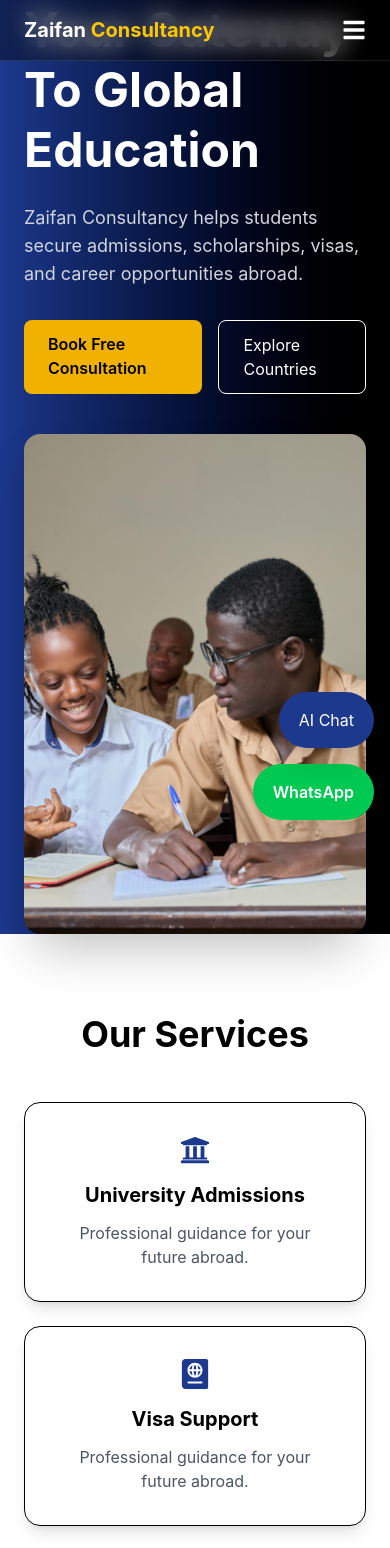
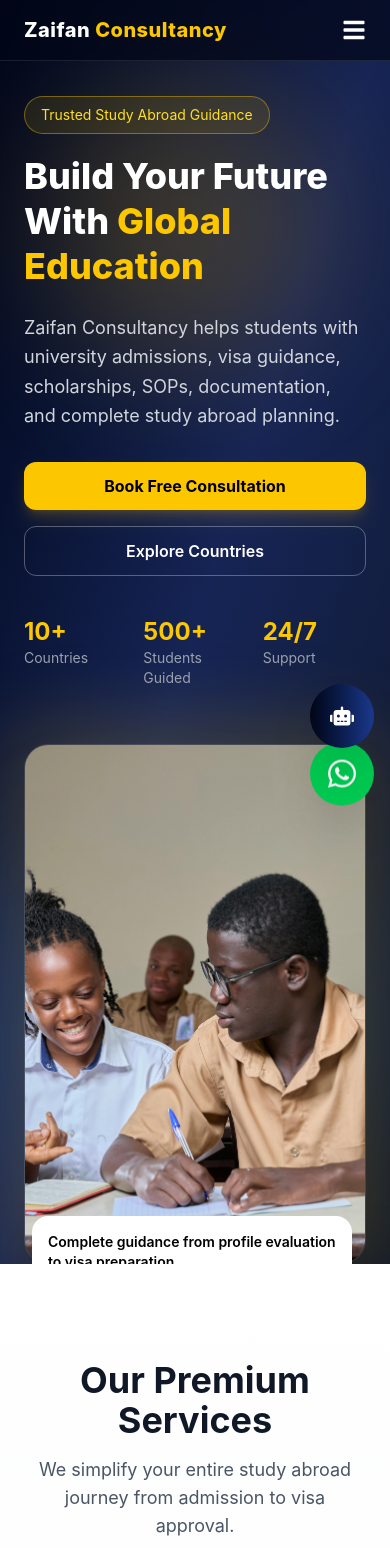
Before and after one commit to zaifanconsultancy-del/zaifan-consultancy, a React (Vite) app: page / in a window 390 px wide. Shown: the top 1548 px of the page. Built offline with nearby package versions, Linux system fonts and the light colour scheme.

Commit message:
Zaifan premium website redesign

```diff
--- a/src/components/Chatbot.jsx
+++ b/src/components/Chatbot.jsx
@@ -1,4 +1,5 @@
 import { useState } from "react"
+import { FaRobot, FaPaperPlane } from "react-icons/fa"
 
 function Chatbot() {
   const [open, setOpen] = useState(false)
@@ -6,43 +7,69 @@
   return (
     <div className="fixed bottom-24 right-4 md:right-6 z-50">
       {open && (
-        <div className="w-80 bg-white rounded-2xl shadow-2xl border overflow-hidden mb-4">
-          <div className="bg-blue-900 text-white p-4 flex justify-between items-center">
-            <div>
-              <h3 className="font-bold">Zaifan AI Assistant</h3>
-              <p className="text-sm text-gray-200">Ask about study abroad</p>
+        <div className="w-80 md:w-96 bg-white rounded-3xl shadow-2xl border border-gray-200 overflow-hidden mb-4">
+
+          {/* Header */}
+          <div className="bg-gradient-to-r from-slate-950 to-blue-900 text-white p-4 flex justify-between items-center">
+            <div className="flex items-center gap-3">
+              <div className="bg-yellow-400 text-black p-2 rounded-full">
+                <FaRobot />
+              </div>
+
+              <div>
+                <h3 className="font-bold">Zaifan AI Assistant</h3>
+                <p className="text-xs text-gray-300">
+                  Ask about studying abroad
+                </p>
+              </div>
             </div>
 
-            <button onClick={() => setOpen(false)} className="text-xl">
+            <button
+              onClick={() => setOpen(false)}
+              className="text-xl hover:text-yellow-400"
+            >
               ×
             </button>
           </div>
 
-          <div className="p-4 h-56 overflow-y-auto bg-gray-50">
-            <div className="bg-white p-3 rounded-xl shadow text-sm text-gray-700">
-              Hello 👋 I’m Zaifan AI Assistant. How can I help you today?
+          {/* Chat Area */}
+          <div className="p-4 h-64 overflow-y-auto bg-gray-50 space-y-3">
+            <div className="bg-white p-3 rounded-2xl shadow text-sm text-gray-700 max-w-[80%]">
+              Hello 👋 I’m Zaifan AI Assistant.
+              <br />
+              Ask me about admissions, scholarships, visas or countries.
+            </div>
+
+            <div className="bg-blue-900 text-white p-3 rounded-2xl ml-auto max-w-[80%] text-sm">
+              Which country offers affordable education?
+            </div>
+
+            <div className="bg-white p-3 rounded-2xl shadow text-sm text-gray-700 max-w-[80%]">
+              Countries like Italy, Germany and Turkey are popular affordable options.
             </div>
           </div>
 
-          <div className="p-3 border-t flex gap-2">
+          {/* Input */}
+          <div className="p-3 border-t flex gap-2 bg-white">
             <input
               type="text"
-              placeholder="Type your question..."
-              className="flex-1 border rounded-lg px-3 py-2 text-sm outline-none"
+              placeholder="Ask your question..."
+              className="flex-1 border rounded-xl px-4 py-2 text-sm outline-none focus:ring-2 focus:ring-yellow-400"
             />
 
-            <button className="bg-blue-900 text-white px-4 rounded-lg">
-              Send
+            <button className="bg-yellow-400 text-black px-4 rounded-xl hover:bg-yellow-300 transition">
+              <FaPaperPlane />
             </button>
           </div>
         </div>
       )}
 
+      {/* Floating Button */}
       <button
         onClick={() => setOpen(!open)}
-        className="bg-blue-900 text-white px-5 py-4 rounded-full shadow-xl hover:bg-blue-800"
+        className="bg-gradient-to-r from-slate-950 to-blue-900 text-white w-16 h-16 rounded-full shadow-2xl hover:scale-110 transition flex items-center justify-center"
       >
-        AI Chat
+        <FaRobot size={24} />
       </button>
     </div>
   )
--- a/src/components/Countries.jsx
+++ b/src/components/Countries.jsx
@@ -1,35 +1,75 @@
 function Countries() {
   const countries = [
-    "United Kingdom",
-    "Canada",
-    "Australia",
-    "Germany",
-    "Italy",
-    "Turkey",
+    {
+      name: "United Kingdom",
+      flag: "🇬🇧",
+      desc: "Top universities, strong career pathways and global recognition."
+    },
+    {
+      name: "Canada",
+      flag: "🇨🇦",
+      desc: "Affordable education with post-study work opportunities."
+    },
+    {
+      name: "Australia",
+      flag: "🇦🇺",
+      desc: "Excellent education system and student-friendly lifestyle."
+    },
+    {
+      name: "Germany",
+      flag: "🇩🇪",
+      desc: "Low tuition options and high-quality engineering programs."
+    },
+    {
+      name: "Italy",
+      flag: "🇮🇹",
+      desc: "Scholarship opportunities and affordable living costs."
+    },
+    {
+      name: "Turkey",
+      flag: "🇹🇷",
+      desc: "Budget-friendly universities with growing international demand."
+    },
   ]
 
   return (
-    <section id="countries" className="py-20 bg-white px-6">
-      <div className="max-w-6xl mx-auto">
+    <section
+      id="countries"
+      className="py-24 bg-slate-950 text-white px-6"
+    >
+      <div className="max-w-7xl mx-auto">
 
-        <h2 className="text-4xl font-bold text-center text-gray-900">
-          Study Destinations
-        </h2>
+        <div className="text-center max-w-2xl mx-auto">
+          <h2 className="text-4xl md:text-5xl font-bold">
+            Popular Study Destinations
+          </h2>
 
-        <p className="text-center text-gray-600 mt-4">
-          We help students apply to top countries worldwide.
-        </p>
+          <p className="text-gray-400 mt-4 text-lg">
+            Explore countries where we help students build their future.
+          </p>
+        </div>
 
-        <div className="grid md:grid-cols-3 gap-6 mt-12">
+        <div className="grid md:grid-cols-3 gap-8 mt-16">
           {countries.map((country, index) => (
             <div
               key={index}
-              className="bg-gradient-to-r from-blue-900 to-black text-white p-8 rounded-2xl shadow-lg hover:scale-105 transition"
+              className="bg-white/5 backdrop-blur-lg border border-white/10 rounded-3xl p-8 hover:border-yellow-400 hover:-translate-y-2 transition duration-300"
             >
-              <h3 className="text-2xl font-bold">{country}</h3>
-              <p className="mt-3 text-gray-300">
-                Admissions, visa guidance, scholarships and university support.
+              <div className="text-5xl mb-5">
+                {country.flag}
+              </div>
+
+              <h3 className="text-2xl font-bold mb-3">
+                {country.name}
+              </h3>
+
+              <p className="text-gray-400 leading-relaxed">
+                {country.desc}
               </p>
+
+              <button className="mt-6 text-yellow-400 font-semibold hover:text-yellow-300">
+                Learn More →
+              </button>
             </div>
           ))}
         </div>
--- a/src/components/Footer.jsx
+++ b/src/components/Footer.jsx
@@ -1,39 +1,35 @@
 function Footer() {
   return (
-    <footer className="bg-black text-white py-10 px-6">
-      <div className="max-w-6xl mx-auto grid md:grid-cols-3 gap-8">
-        <div>
-          <h2 className="text-2xl font-bold text-yellow-400">
-            Zaifan Consultancy
+    <footer className="bg-slate-950 text-white px-6 pt-16 pb-8">
+      <div className="max-w-7xl mx-auto grid md:grid-cols-4 gap-10">
+        <div className="md:col-span-2">
+          <h2 className="text-3xl font-extrabold">
+            Zaifan
+            <span className="text-yellow-400"> Consultancy</span>
           </h2>
-          <p className="mt-4 text-gray-400">
-            Your gateway to global education success.
+
+          <p className="mt-5 text-gray-400 max-w-md leading-relaxed">
+            Your trusted partner for admissions, scholarships, visa guidance,
+            documentation and complete study abroad planning.
           </p>
         </div>
 
         <div>
-          <h3 className="text-xl font-semibold">Quick Links</h3>
+          <h3 className="text-lg font-bold mb-5">Quick Links</h3>
 
-          <ul className="mt-4 space-y-2 text-gray-400">
-            <li>
-              <a href="#home" className="hover:text-yellow-400">Home</a>
-            </li>
-            <li>
-              <a href="#services" className="hover:text-yellow-400">Services</a>
-            </li>
-            <li>
-              <a href="#countries" className="hover:text-yellow-400">Countries</a>
-            </li>
-            <li>
-              <a href="#contact" className="hover:text-yellow-400">Contact</a>
-            </li>
+          <ul className="space-y-3 text-gray-400">
+            <li><a href="#home" className="hover:text-yellow-400 transition">Home</a></li>
+            <li><a href="#services" className="hover:text-yellow-400 transition">Services</a></li>
+            <li><a href="#about" className="hover:text-yellow-400 transition">About</a></li>
+            <li><a href="#countries" className="hover:text-yellow-400 transition">Countries</a></li>
+            <li><a href="#contact" className="hover:text-yellow-400 transition">Contact</a></li>
           </ul>
         </div>
 
         <div>
-          <h3 className="text-xl font-semibold">Contact</h3>
+          <h3 className="text-lg font-bold mb-5">Contact</h3>
 
-          <ul className="mt-4 space-y-2 text-gray-400">
+          <ul className="space-y-3 text-gray-400">
             <li>+92 330 5718131</li>
             <li>+92 333 9396336</li>
             <li>zaifanconsultancy@gmail.com</li>
@@ -42,8 +38,9 @@
         </div>
       </div>
 
-      <div className="border-t border-gray-700 mt-8 pt-6 text-center text-gray-500">
-        © 2026 Zaifan Consultancy. All rights reserved.
+      <div className="max-w-7xl mx-auto border-t border-white/10 mt-12 pt-6 flex flex-col md:flex-row items-center justify-between gap-4 text-gray-500 text-sm">
+        <p>© 2026 Zaifan Consultancy. All rights reserved.</p>
+        <p>Built for global education guidance.</p>
       </div>
     </footer>
   )
--- a/src/components/Hero.jsx
+++ b/src/components/Hero.jsx
@@ -5,56 +5,84 @@
   return (
     <section
       id="home"
-      className="min-h-screen bg-gradient-to-r from-blue-900 to-black text-white flex items-center justify-center px-6"
+      className="relative min-h-screen overflow-hidden bg-gradient-to-br from-slate-950 via-blue-950 to-slate-900 text-white flex items-center px-6 pt-24"
     >
-      <div className="max-w-6xl grid md:grid-cols-2 gap-10 items-center">
+      <div className="absolute top-20 left-10 w-72 h-72 bg-yellow-500/20 rounded-full blur-3xl"></div>
+      <div className="absolute bottom-10 right-10 w-96 h-96 bg-blue-500/20 rounded-full blur-3xl"></div>
 
-        {/* Left Side */}
+      <div className="relative z-10 max-w-7xl mx-auto grid md:grid-cols-2 gap-14 items-center">
         <motion.div
-          initial={{ opacity: 0, x: -50 }}
-          animate={{ opacity: 1, x: 0 }}
-          transition={{ duration: 1 }}
+          initial={{ opacity: 0, y: 35 }}
+          animate={{ opacity: 1, y: 0 }}
+          transition={{ duration: 0.9 }}
         >
-          <h1 className="text-5xl md:text-6xl font-bold leading-tight">
-            Your Gateway To Global Education
+          <span className="inline-block mb-5 rounded-full border border-yellow-400/40 bg-yellow-400/10 px-4 py-2 text-sm text-yellow-300">
+            Trusted Study Abroad Guidance
+          </span>
+
+          <h1 className="text-4xl md:text-6xl font-extrabold leading-tight">
+            Build Your Future With{" "}
+            <span className="text-yellow-400">Global Education</span>
           </h1>
 
-          <p className="mt-6 text-lg text-gray-300">
-            Zaifan Consultancy helps students secure admissions, scholarships,
-            visas, and career opportunities abroad.
+          <p className="mt-6 max-w-xl text-lg text-gray-300 leading-relaxed">
+            Zaifan Consultancy helps students with university admissions, visa
+            guidance, scholarships, SOPs, documentation, and complete study
+            abroad planning.
           </p>
 
-          <div className="mt-8 flex gap-4">
+          <div className="mt-8 flex flex-col sm:flex-row gap-4">
             <a
               href="#contact"
-                className="bg-yellow-500 text-black px-6 py-3 rounded-lg font-semibold hover:bg-yellow-400"
+              className="bg-yellow-400 text-black px-7 py-3 rounded-xl font-bold hover:bg-yellow-300 transition shadow-lg shadow-yellow-500/20 text-center"
             >
               Book Free Consultation
             </a>
 
             <a
               href="#countries"
-                className="border border-white px-6 py-3 rounded-lg hover:bg-white hover:text-black"
+              className="border border-white/30 px-7 py-3 rounded-xl font-semibold hover:bg-white hover:text-black transition text-center"
             >
               Explore Countries
             </a>
           </div>
+
+          <div className="mt-10 grid grid-cols-3 gap-4 max-w-md">
+            <div>
+              <h3 className="text-2xl font-bold text-yellow-400">10+</h3>
+              <p className="text-sm text-gray-400">Countries</p>
+            </div>
+            <div>
+              <h3 className="text-2xl font-bold text-yellow-400">500+</h3>
+              <p className="text-sm text-gray-400">Students Guided</p>
+            </div>
+            <div>
+              <h3 className="text-2xl font-bold text-yellow-400">24/7</h3>
+              <p className="text-sm text-gray-400">Support</p>
+            </div>
+          </div>
         </motion.div>
 
-        {/* Right Side */}
         <motion.div
-          className="flex justify-center"
-          initial={{ opacity: 0, x: 50 }}
-          animate={{ opacity: 1, x: 0 }}
-          transition={{ duration: 1 }}
+          className="relative flex justify-center"
+          initial={{ opacity: 0, scale: 0.92 }}
+          animate={{ opacity: 1, scale: 1 }}
+          transition={{ duration: 0.9 }}
         >
+          <div className="absolute -inset-4 rounded-3xl bg-yellow-400/20 blur-2xl"></div>
+
           <img
             src={studentImage}
-            alt="Students"
-            className="rounded-2xl shadow-2xl w-full max-w-md h-[500px] object-cover"
+            alt="Study abroad student"
+            className="relative rounded-3xl shadow-2xl w-full max-w-md h-[520px] object-cover border border-white/10"
           />
+
+          <div className="absolute -bottom-6 left-2 bg-white text-black rounded-2xl shadow-xl p-4 max-w-xs">
+            <p className="text-sm font-semibold">
+              Complete guidance from profile evaluation to visa preparation.
+            </p>
+          </div>
         </motion.div>
-
       </div>
     </section>
   )
--- a/src/components/Navbar.jsx
+++ b/src/components/Navbar.jsx
@@ -4,43 +4,70 @@
 function Navbar() {
   const [menuOpen, setMenuOpen] = useState(false)
 
+  const navLinks = [
+    { name: "Home", href: "#home" },
+    { name: "Services", href: "#services" },
+    { name: "About", href: "#about" },
+    { name: "Countries", href: "#countries" },
+    { name: "Contact", href: "#contact" },
+  ]
+
   return (
-    <nav className="fixed top-0 left-0 w-full z-50 bg-black/40 backdrop-blur-md border-b border-white/10">
-      <div className="max-w-6xl mx-auto px-6 py-4 flex items-center justify-between">
-
-        <h1 className="text-xl md:text-2xl font-bold text-white">
+    <nav className="fixed top-0 left-0 w-full z-50 bg-slate-950/70 backdrop-blur-xl border-b border-white/10">
+      <div className="max-w-7xl mx-auto px-6 py-4 flex items-center justify-between">
+        <a href="#home" className="text-xl md:text-2xl font-extrabold tracking-wide text-white">
           Zaifan
           <span className="text-yellow-400"> Consultancy</span>
-        </h1>
+        </a>
 
-        {/* Desktop Menu */}
-        <div className="hidden md:flex items-center gap-8 text-white">
-          <a href="#home">Home</a>
-          <a href="#services">Services</a>
-          <a href="#countries">Countries</a>
-          <a href="#contact">Contact</a>
+        <div className="hidden md:flex items-center gap-8 text-sm font-medium text-gray-200">
+          {navLinks.map((link) => (
+            <a
+              key={link.name}
+              href={link.href}
+              className="hover:text-yellow-400 transition"
+            >
+              {link.name}
+            </a>
+          ))}
         </div>
 
-        <button className="hidden md:block bg-yellow-500 text-black px-5 py-2 rounded-lg font-semibold">
+        <a
+          href="#contact"
+          className="hidden md:inline-block bg-yellow-400 text-black px-5 py-2.5 rounded-xl font-bold hover:bg-yellow-300 transition shadow-lg shadow-yellow-500/20"
+        >
           Apply Now
-        </button>
+        </a>
 
-        {/* Mobile Menu Button */}
         <button
           className="md:hidden text-white text-2xl"
           onClick={() => setMenuOpen(!menuOpen)}
+          aria-label="Toggle menu"
         >
           {menuOpen ? <FaTimes /> : <FaBars />}
         </button>
       </div>
 
-      {/* Mobile Dropdown */}
       {menuOpen && (
-        <div className="md:hidden bg-black text-white px-6 py-4 space-y-4">
-          <a href="#home" className="block">Home</a>
-          <a href="#services" className="block">Services</a>
-          <a href="#countries" className="block">Countries</a>
-          <a href="#contact" className="block">Contact</a>
+        <div className="md:hidden mx-4 mb-4 rounded-2xl bg-slate-900 border border-white/10 text-white px-6 py-5 space-y-4 shadow-xl">
+          {navLinks.map((link) => (
+            <a
+              key={link.name}
+              href={link.href}
+              onClick={() => setMenuOpen(false)}
+              className="block hover:text-yellow-400 transition"
+            >
+              {link.name}
+            </a>
+          ))}
+
+          <a
+            href="#contact"
+            onClick={() => setMenuOpen(false)}
+            className="block bg-yellow-400 text-black text-center px-5 py-3 rounded-xl font-bold hover:bg-yellow-300 transition"
+          >
+            Apply Now
+          </a>
         </div>
       )}
     </nav>
--- a/src/components/Services.jsx
+++ b/src/components/Services.jsx
@@ -9,38 +9,71 @@
 
 function Services() {
   const services = [
-    { title: "University Admissions", icon: <FaUniversity size={30} /> },
-    { title: "Visa Support", icon: <FaPassport size={30} /> },
-    { title: "Document Preparation", icon: <FaFileAlt size={30} /> },
-    { title: "Country Selection", icon: <FaGlobe size={30} /> },
-    { title: "Scholarships", icon: <FaGraduationCap size={30} /> },
-    { title: "Career Counseling", icon: <FaUserTie size={30} /> },
+    {
+      title: "University Admissions",
+      description: "Complete admission support for top international universities.",
+      icon: <FaUniversity size={28} />
+    },
+    {
+      title: "Visa Assistance",
+      description: "Professional visa filing and interview preparation support.",
+      icon: <FaPassport size={28} />
+    },
+    {
+      title: "Documentation",
+      description: "SOPs, financial docs, application paperwork and more.",
+      icon: <FaFileAlt size={28} />
+    },
+    {
+      title: "Country Selection",
+      description: "Helping students choose the right country and pathway.",
+      icon: <FaGlobe size={28} />
+    },
+    {
+      title: "Scholarships",
+      description: "Find scholarships and affordable study opportunities.",
+      icon: <FaGraduationCap size={28} />
+    },
+    {
+      title: "Career Guidance",
+      description: "Long-term planning for education and career growth.",
+      icon: <FaUserTie size={28} />
+    },
   ]
 
   return (
-    <section id="services" className="py-20 bg-white px-6">
-      <div className="max-w-6xl mx-auto">
+    <section
+      id="services"
+      className="py-24 bg-gradient-to-b from-white to-gray-100 px-6"
+    >
+      <div className="max-w-7xl mx-auto">
 
-        <h2 className="text-4xl font-bold text-center">
-          Our Services
-        </h2>
+        <div className="text-center max-w-2xl mx-auto">
+          <h2 className="text-4xl md:text-5xl font-bold text-gray-900">
+            Our Premium Services
+          </h2>
 
-        <div className="grid md:grid-cols-3 gap-6 mt-12">
+          <p className="text-gray-600 mt-4 text-lg">
+            We simplify your entire study abroad journey from admission to visa approval.
+          </p>
+        </div>
+
+        <div className="grid md:grid-cols-3 gap-8 mt-16">
           {services.map((service, index) => (
             <div
               key={index}
-              className="p-8 rounded-2xl shadow-lg border hover:shadow-2xl transition text-center"
+              className="bg-white p-8 rounded-3xl shadow-md hover:shadow-2xl hover:-translate-y-2 transition duration-300 border border-gray-100"
             >
-              <div className="text-blue-900 flex justify-center mb-4">
+              <div className="w-14 h-14 rounded-2xl bg-yellow-400 text-black flex items-center justify-center mb-6">
                 {service.icon}
               </div>
 
-              <h3 className="text-xl font-bold">
+              <h3 className="text-xl font-bold text-gray-900 mb-3">
                 {service.title}
               </h3>
 
-              <p className="text-gray-600 mt-3">
-                Professional guidance for your future abroad.
+              <p className="text-gray-600 leading-relaxed">
+                {service.description}
               </p>
             </div>
           ))}
--- a/src/components/Testimonials.jsx
+++ b/src/components/Testimonials.jsx
@@ -2,35 +2,62 @@
   const reviews = [
     {
       name: "Ahmed Khan",
-      text: "Zaifan Consultancy guided me clearly from university selection to document preparation.",
+      country: "Italy",
+      text: "Zaifan Consultancy made my admission process simple and helped me secure better opportunities abroad."
     },
     {
       name: "Sara Ali",
-      text: "The process was simple, professional, and easy to understand.",
+      country: "Turkey",
+      text: "Their documentation support was extremely professional and saved me from making costly mistakes."
     },
     {
       name: "Usman Raza",
-      text: "Their honest guidance helped me choose the right study destination.",
-    },
+      country: "Germany",
+      text: "They guided me honestly and helped me choose the best country based on my budget and goals."
+    }
   ]
 
   return (
-    <section className="py-20 bg-gray-50 px-6">
-      <div className="max-w-6xl mx-auto">
-        <h2 className="text-4xl font-bold text-center text-gray-900">
-          Student Feedback
-        </h2>
+    <section className="py-24 bg-white px-6">
+      <div className="max-w-7xl mx-auto">
 
-        <div className="grid md:grid-cols-3 gap-6 mt-12">
+        <div className="text-center max-w-2xl mx-auto">
+          <h2 className="text-4xl md:text-5xl font-bold text-gray-900">
+            What Students Say
+          </h2>
+
+          <p className="text-gray-600 mt-4 text-lg">
+            Trusted by students planning their future abroad.
+          </p>
+        </div>
+
+        <div className="grid md:grid-cols-3 gap-8 mt-16">
           {reviews.map((review, index) => (
-            <div key={index} className="bg-white p-6 rounded-2xl shadow-lg">
-              <p className="text-gray-600">"{review.text}"</p>
-              <h3 className="mt-5 font-bold text-blue-900">
-                {review.name}
-              </h3>
+            <div
+              key={index}
+              className="bg-gray-50 p-8 rounded-3xl shadow-md hover:shadow-xl transition"
+            >
+              <div className="text-yellow-400 text-3xl mb-4">
+                ★★★★★
+              </div>
+
+              <p className="text-gray-600 leading-relaxed">
+                "{review.text}"
+              </p>
+
+              <div className="mt-6">
+                <h3 className="font-bold text-gray-900 text-lg">
+                  {review.name}
+                </h3>
+
+                <p className="text-sm text-gray-500">
+                  Student - {review.country}
+                </p>
+              </div>
             </div>
           ))}
         </div>
+
       </div>
     </section>
   )
--- a/src/components/WhatsAppButton.jsx
+++ b/src/components/WhatsAppButton.jsx
@@ -1,3 +1,5 @@
+import { FaWhatsapp } from "react-icons/fa"
+
 function WhatsAppButton() {
   const phoneNumber = "923305718131"
   const message =
@@ -12,9 +14,9 @@
       href={whatsappLink}
       target="_blank"
       rel="noopener noreferrer"
-      className="fixed bottom-6 right-4 md:right-6 z-50 bg-green-500 text-white px-5 py-4 rounded-full shadow-2xl hover:bg-green-600 transition font-semibold"
+      className="fixed bottom-6 right-4 md:right-6 z-50 bg-green-500 hover:bg-green-600 text-white w-16 h-16 rounded-full flex items-center justify-center shadow-2xl transition animate-bounce"
     >
-      WhatsApp
+      <FaWhatsapp size={32} />
     </a>
   )
 }
```
Also changed, not shown: src/components/About.jsx (+46 -20 lines), src/components/Contact.jsx (+27 -20 lines). Lines whose indentation alone changed are shown as unchanged.
